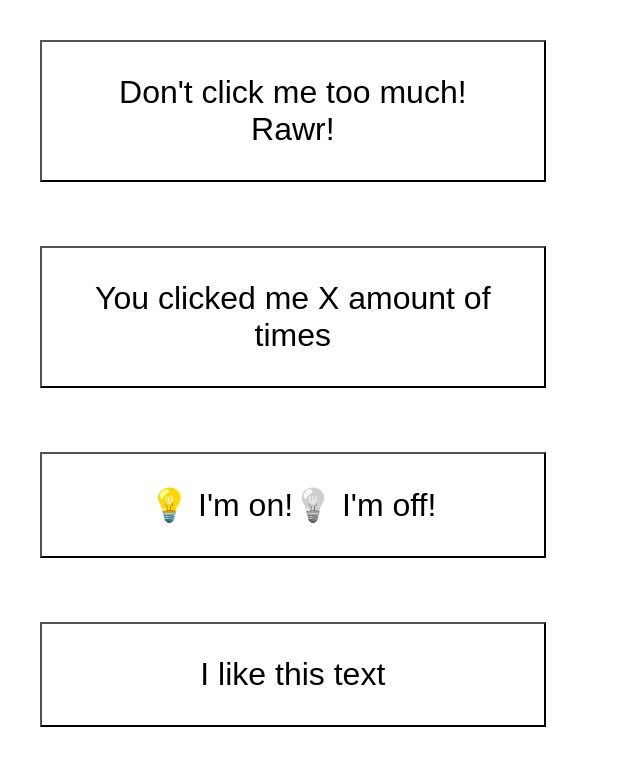
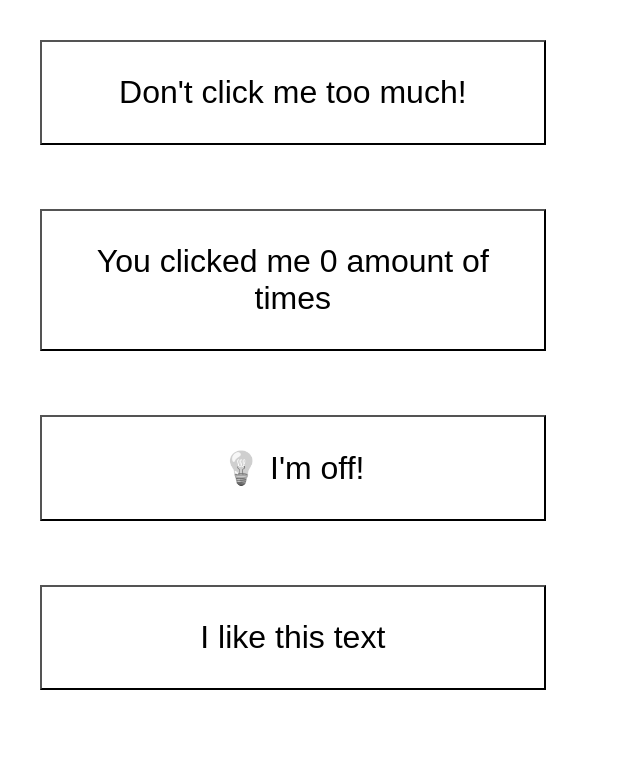
Before and after one commit to sthan3990/fancy-buttons, a React (Create React App) app: page / in a window 1280 px wide. Shown: the top 766 px of the page, without its empty margins (0-640 px from the left). Built offline with nearby package versions, Linux system fonts and the light colour scheme.

Commit message:
Setup Components with state

```diff
--- a/src/components/AngryButton.js
+++ b/src/components/AngryButton.js
@@ -1,12 +1,14 @@
 import React, { useState } from "react";
 
-function AngryButton() {
-  const [anger, setAnger] = useState();
+function AngryButton(props) {
+  const [anger, setAnger] = useState(0);
 
   return (
-    <button className="AngryButton">
-      {/* If you have NOT reached the maximum */}<span>Don't click me too much! </span>
-      {/* If you HAVE reached the maximum */}<span>Rawr!</span>
+    <button
+      style={{ backgroundColor: `rgba(255,0,0,${anger})` }} className="AngryButton"
+    >
+      {anger < 1 && <span>Don't click me too much! </span>}
+      {anger > 1 && <span>Rawr!</span> && setAnger(0)}
     </button>
   );
 }
--- a/src/components/CounterButton.js
+++ b/src/components/CounterButton.js
@@ -1,12 +1,15 @@
+import { click } from "@testing-library/user-event/dist/click";
 import React, { useState } from "react";
 
 function CounterButton() {
 
-  const [clickAmount, setclickAmount] = useState();
+  const [clickAmount, setclickAmount] = useState(0);
 
   return (
-    <button className="CounterButton">
-    You clicked me X amount of times
+    <button
+      className="CounterButton"
+      >
+    You clicked me {clickAmount} amount of times
     </button>
   );
 }
--- a/src/components/LightSwitchButton.js
+++ b/src/components/LightSwitchButton.js
@@ -1,12 +1,12 @@
 import React, { useState } from "react";
 
 function LightSwitchButton() {
-  const [light, setLight] = useState();
+  const [light, setLight] = useState("off");
 
   return (
     <button className="LightSwitchButton">
-      {/* When the state is on */}<span><i>💡</i> I'm on!</span>
-      {/* When the state is off */}<span className="off"><i>💡</i> I'm off!</span>
+      {light === "on" && <span><i>💡</i> I'm on!</span>}
+      {light === "off" && <span className="off"><i>💡</i> I'm off!</span>}
     </button>
   );
 }
--- a/src/components/TextRepeaterButton.js
+++ b/src/components/TextRepeaterButton.js
@@ -1,14 +1,19 @@
 import React, { useState } from "react";
 
 function TextRepeaterButton() {
+  const [repetitions, setRepetitions] = useState(1);
+  const textArray = [];
 
-  const [repetitions, setRepetitions] = useState();
+  for (let i = 0; i < repetitions; i++) {
+    textArray.push(<span key={i}>I like this text</span>);
+  }
 
   return (
     <button className="TextRepeaterButton">
-      <span>I like this text</span>
+      {textArray}
     </button>
   );
+
 }
 
 export default TextRepeaterButton;
```
